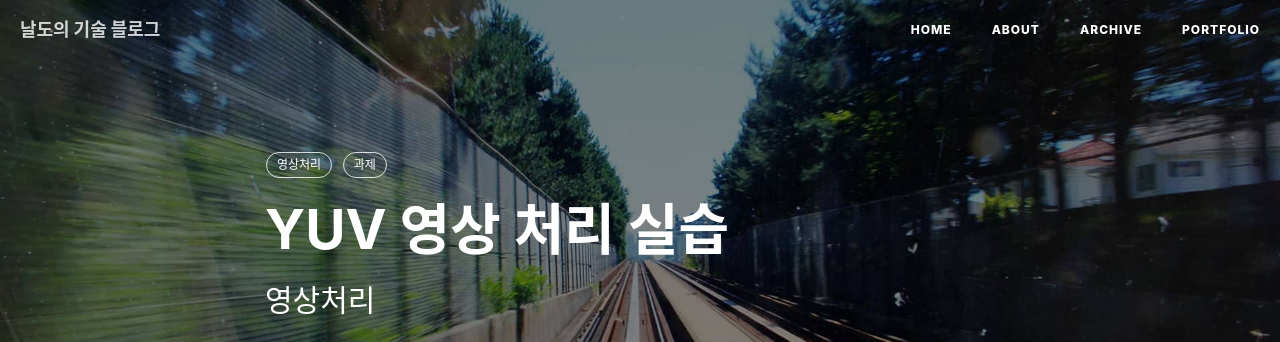
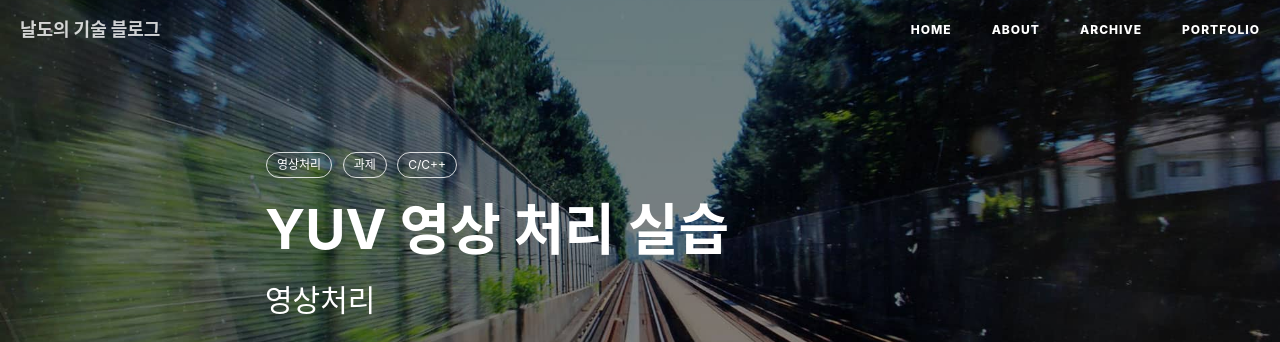
Before and after one commit to NaRDo627/NaLDo627.github.io, a Jekyll site: the page built from _posts/2019-04-14-yuv-handling.md, in a window 1280 px wide and 900 px high. Shown: the top 342 px of the window. Built offline with Jekyll 4.4.1, drawn with Linux system fonts in a browser that asks for light colours; nearby versions of some CDN libraries; formulas are drawn with MathJax 3; comment, search, counter and statistics services are not loaded.

Commit message:
태그추가

```diff
--- a/_posts/2019-04-14-yuv-handling.md
+++ b/_posts/2019-04-14-yuv-handling.md
@@ -10,6 +10,7 @@ catalog: true
 tags:
     - 영상처리
     - 과제
+    - C/C++
 ---
 
 ## 개요
```
